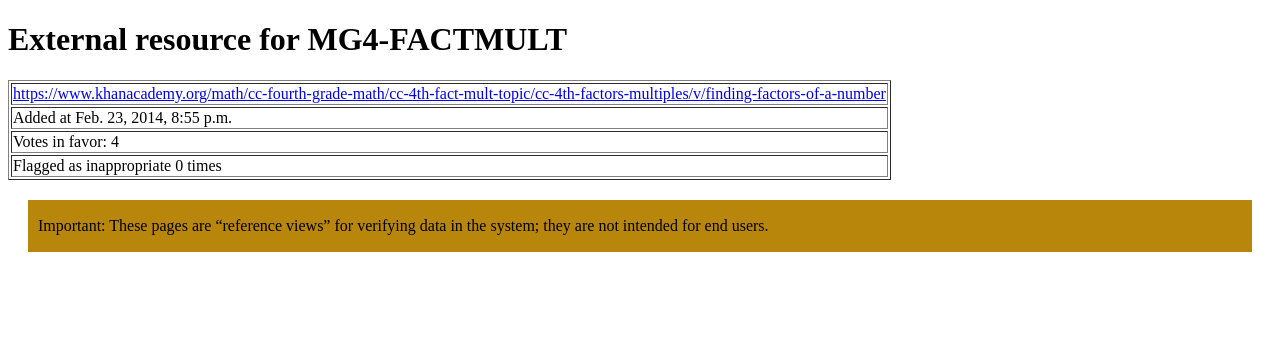
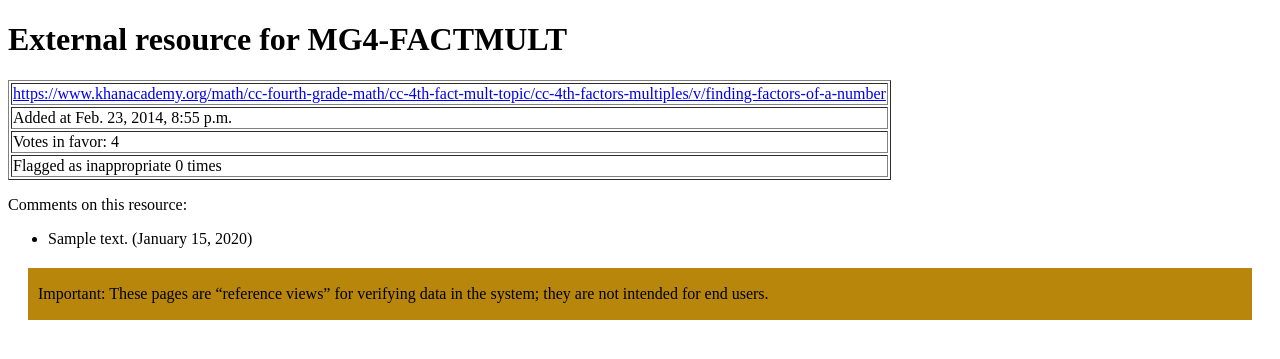
Before and after one commit to trawick/edurepo, a Django app: template src/edurepo/resources/templates/resources/resource.html in a window 1280 px wide. Shown: the top 359 px of the page. Run offline with Django 3.2, Linux system fonts and the light colour scheme; the template is opened without the code that fills it: values that come from a table or form of the project are taken from there, others are empty; data comes from the database, SQL or seed files in the repository; tables that the repository leaves empty hold one stand-in row (values such as "Sample post"); parts of the project's set-up code (start-up, migrations or seed data) failed here and were passed over.

Commit message:
ResourceSubmission: save datetime and allow optional comment, display with resource's reference view

```diff
--- a/src/edurepo/resources/models.py
+++ b/src/edurepo/resources/models.py
@@ -38,6 +38,9 @@
         ('f', 'Flagger'),
     )
     type = models.CharField(max_length=1, choices=RS_TYPE_CHOICES, default='c')
+    comment = models.CharField(max_length=160, blank=True)
+    when = models.DateTimeField(auto_now_add=True)
+
     verbs = {'c': 'created', 'v': 'voted on', 'f': 'flagged'}
 
     def clean(self):
--- a/src/edurepo/resources/templates/resources/resource.html
+++ b/src/edurepo/resources/templates/resources/resource.html
@@ -17,6 +17,15 @@
         <tr><td>Flagged as inappropriate {{ resource.inappropriate_flags }} times</td></tr>
     </table>
 
+    {% if comments %}
+    <p>Comments on this resource:</p>
+    <ul>
+        {% for comment in comments %}
+            <li>{{ comment.comment }} ({{ comment.when|date:"F j, Y" }})</li>
+        {% endfor %}
+    </ul>
+    {% endif %}
+
     <div class="ui-warning">
         <p>Important: These pages are <q>reference views</q> for verifying data in the
         system; they are not intended for end users.</p>
--- a/src/edurepo/resources/views.py
+++ b/src/edurepo/resources/views.py
@@ -2,7 +2,7 @@
 from django.shortcuts import render, redirect
 from django.template import RequestContext
 from django.contrib.auth.decorators import login_required
-from resources.models import Resource
+from resources.models import Resource, ResourceSubmission
 from resources.forms import ResourceForm
 
 
@@ -14,7 +14,8 @@
 
 def detail(request, resource_id):
     resource = Resource.objects.get(id=resource_id)
-    context = RequestContext(request, {'resource': resource})
+    comments = ResourceSubmission.objects.filter(resource=resource).exclude(comment='')
+    context = RequestContext(request, {'resource': resource, 'comments': comments})
     return render(request, 'resources/resource.html', context)
 
 
```
